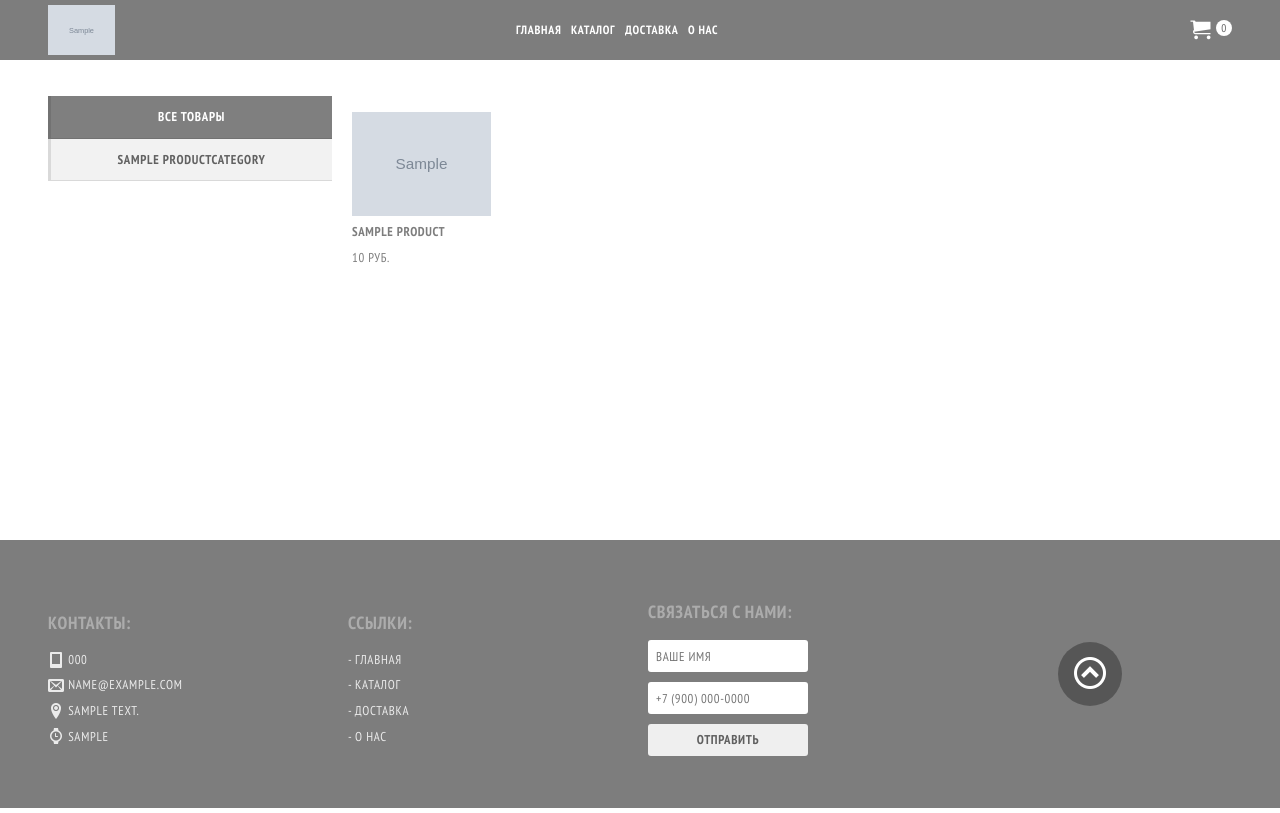
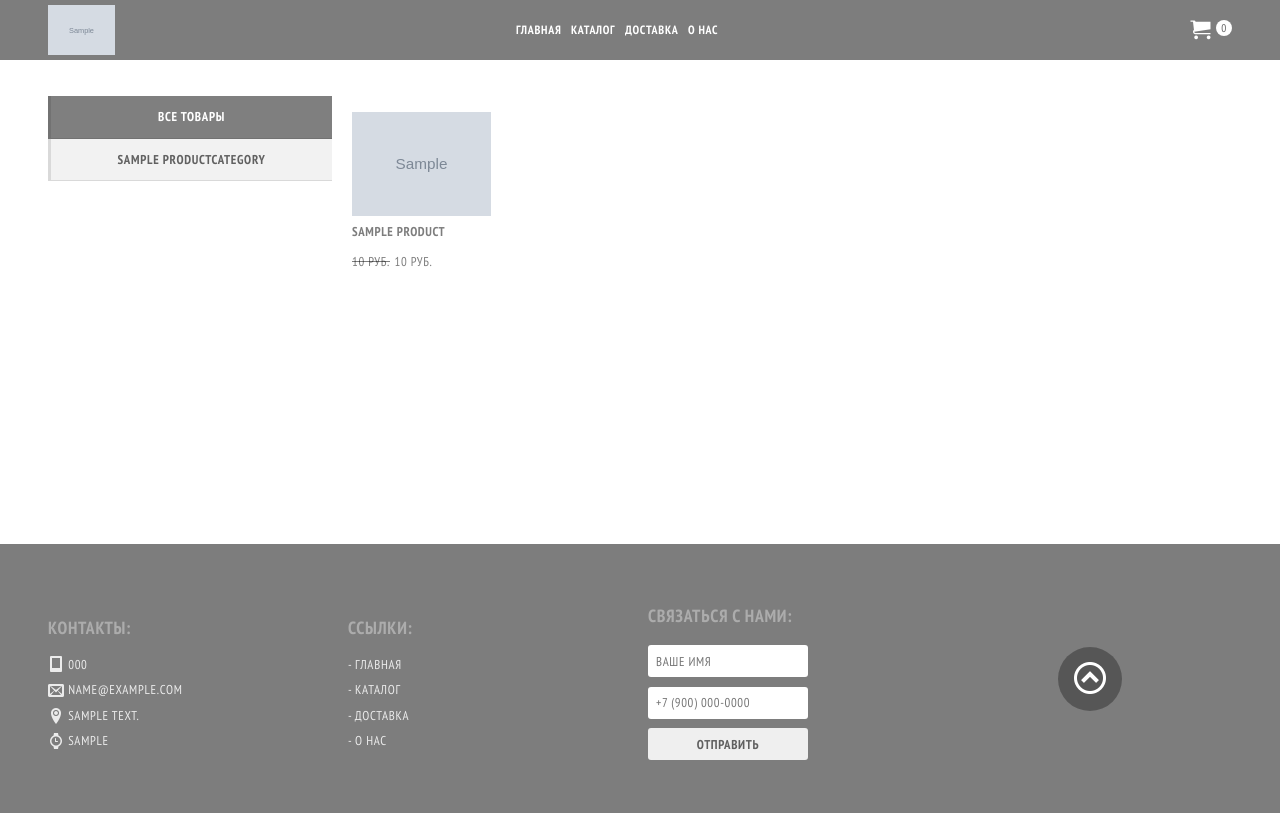
Before and after one commit to SultanNasyrovDeveloper/momstyle-2, a Django app: a page that uses templates/base.html in a window 1280 px wide. Run offline with Django 3.2, Linux system fonts and the light colour scheme; tables that the repository leaves empty hold one stand-in row (values such as "Sample post"); grey boxes marked "Sample" are stand-in pictures; some libraries are stand-ins or nearby versions.

Commit message:
Add previous price to caralog product

```diff
--- a/static/css/catalog.css
+++ b/static/css/catalog.css
@@ -106,6 +106,11 @@
     color: rgba(0, 0, 0, 0.51);
 }
 
+.product-prev-price{
+    text-decoration: line-through !important;
+}
+
+
 .product-price{
     font-family: 'Main light', sans-serif;
     font-size: 0.8rem;
--- a/templates/base.html
+++ b/templates/base.html
@@ -1,5 +1,5 @@
 <!DOCTYPE html>
-{% load staticfiles %}
+{% load static %}
 
 
 <html lang="en">
--- a/templates/catalog.html
+++ b/templates/catalog.html
@@ -56,7 +56,12 @@
                                 <!-- product caption container -->
 
                                 <span class="product-name">{{ product.name }}</span>
-                                <span class="product-price">{{ product.price }} руб.</span>
+                                <div class="product-price-container">
+                                    {% if product.prev_price %}
+                                        <span class="product-price product-prev-price">{{ product.prev_price }} руб.</span>
+                                    {% endif %}
+                                    <span class="product-price">{{ product.price }} руб.</span>
+                                </div>
                             </div><!-- end product caption container -->
                         </a>
                     </div><!-- end product instance -->
```
